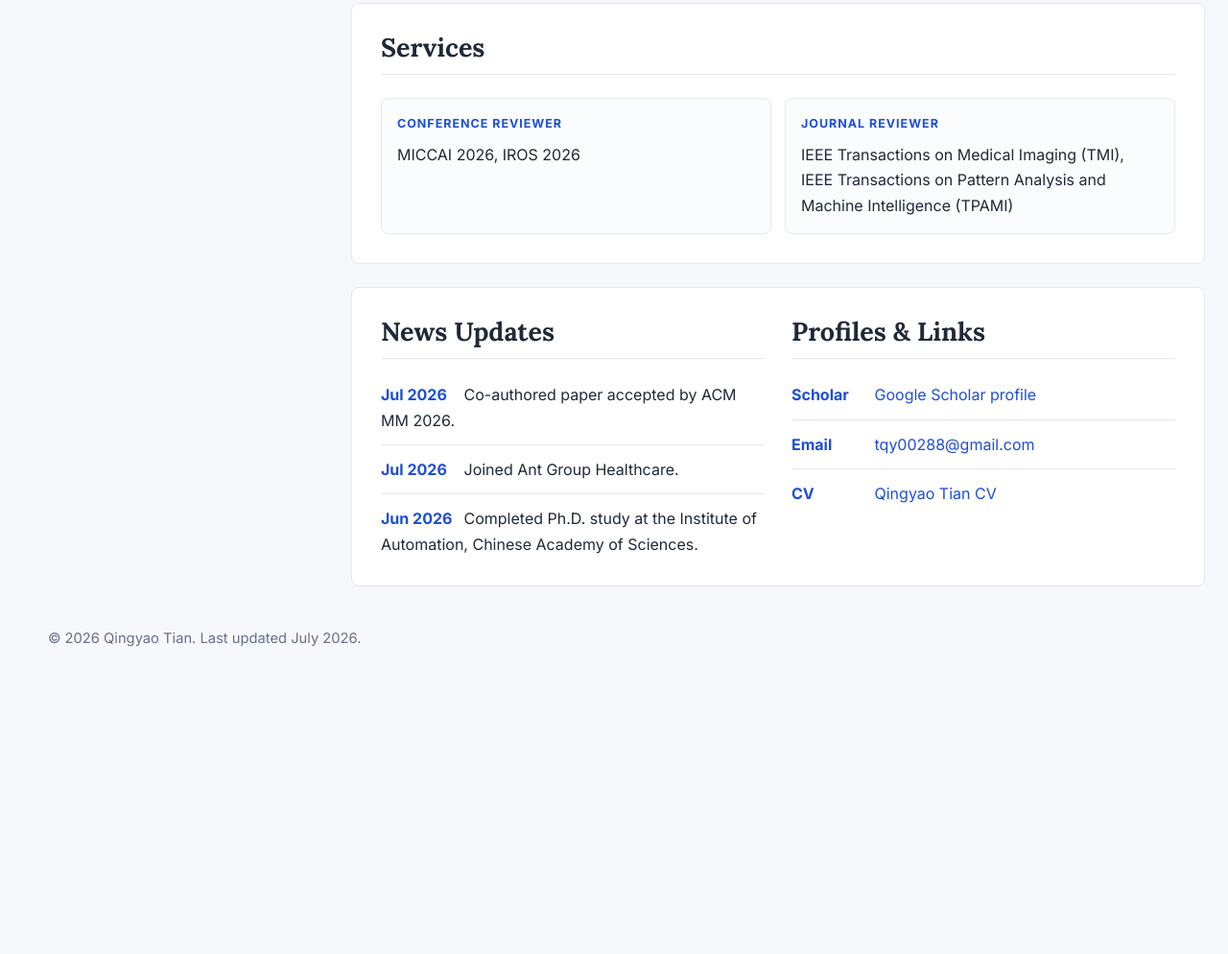
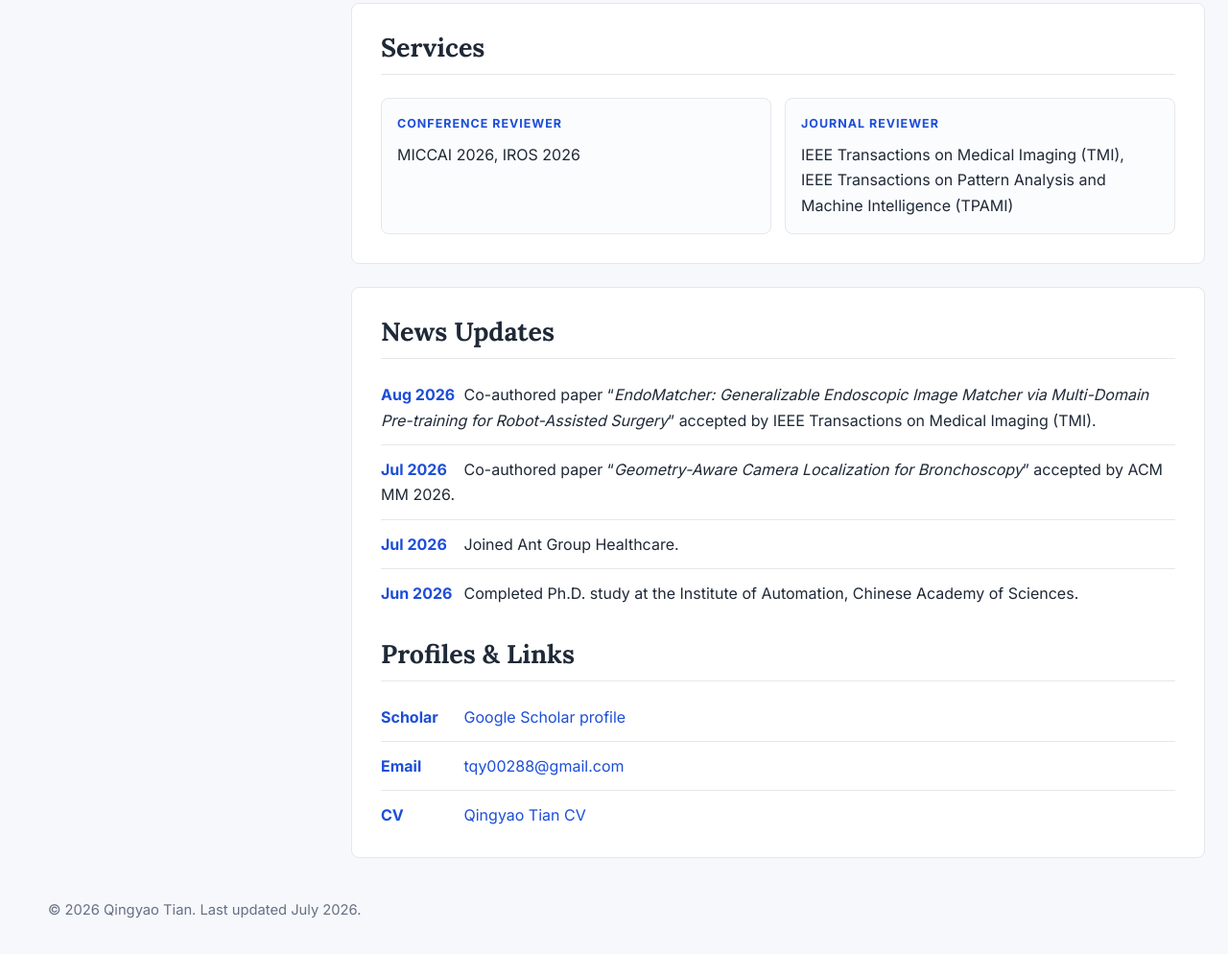
Before and after one commit to TianCuteQY/TianCuteQY.github.io, a plain HTML site: page index.html in a window 1280 px wide. Shown: the part 7088-8082 px from the top of the page at 96% size. Before the commit the page ends 7799 px from the top, so only its background shows below. Drawn offline with Linux system fonts and the light colour scheme.

Commit message:
Update news layout and items

```diff
--- a/index.html
+++ b/index.html
@@ -392,13 +392,14 @@
           </div>
         </section>
 
-        <section id="news" class="section two-column">
+        <section id="news" class="section stacked-section">
           <div>
             <div class="section-heading">
               <h2>News Updates</h2>
             </div>
             <ul class="compact-list">
-              <li><span>Jul 2026</span> Co-authored paper accepted by ACM MM 2026.</li>
+              <li><span>Aug 2026</span> Co-authored paper &ldquo;<em>EndoMatcher: Generalizable Endoscopic Image Matcher via Multi-Domain Pre-training for Robot-Assisted Surgery</em>&rdquo; accepted by IEEE Transactions on Medical Imaging (TMI).</li>
+              <li><span>Jul 2026</span> Co-authored paper &ldquo;<em>Geometry-Aware Camera Localization for Bronchoscopy</em>&rdquo; accepted by ACM MM 2026.</li>
               <li><span>Jul 2026</span> Joined Ant Group Healthcare.</li>
               <li><span>Jun 2026</span> Completed Ph.D. study at the Institute of Automation, Chinese Academy of Sciences.</li>
               <!-- <li><span>2026</span> BREATH-VL preprint released.</li> -->
--- a/styles.css
+++ b/styles.css
@@ -635,6 +635,10 @@ time {
   gap: 28px;
 }
 
+.stacked-section > div + div {
+  margin-top: 34px;
+}
+
 .compact-list {
   display: grid;
   gap: 12px;
```
